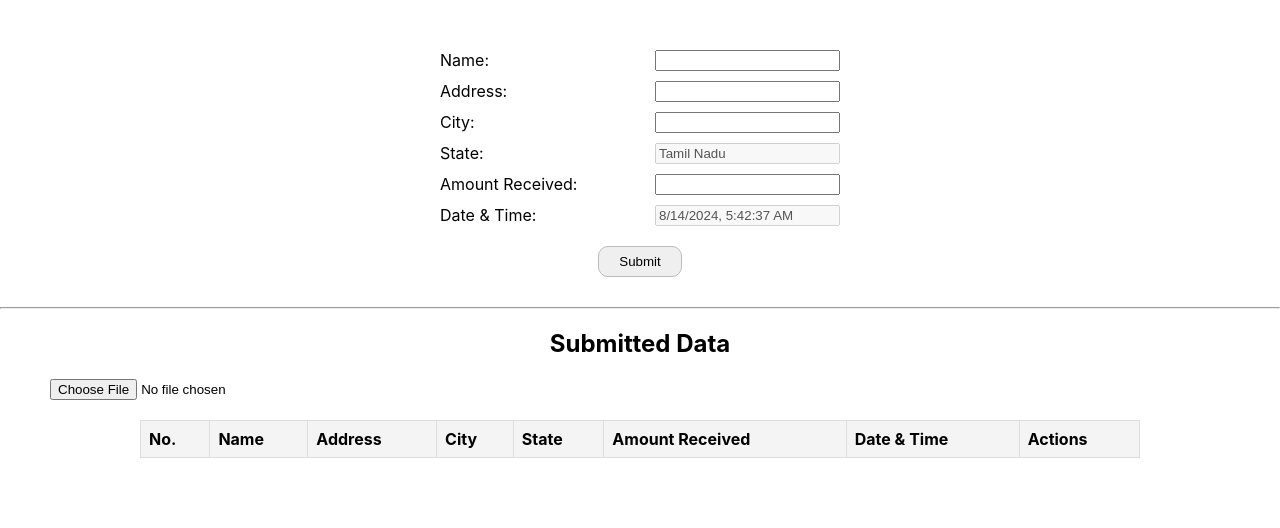
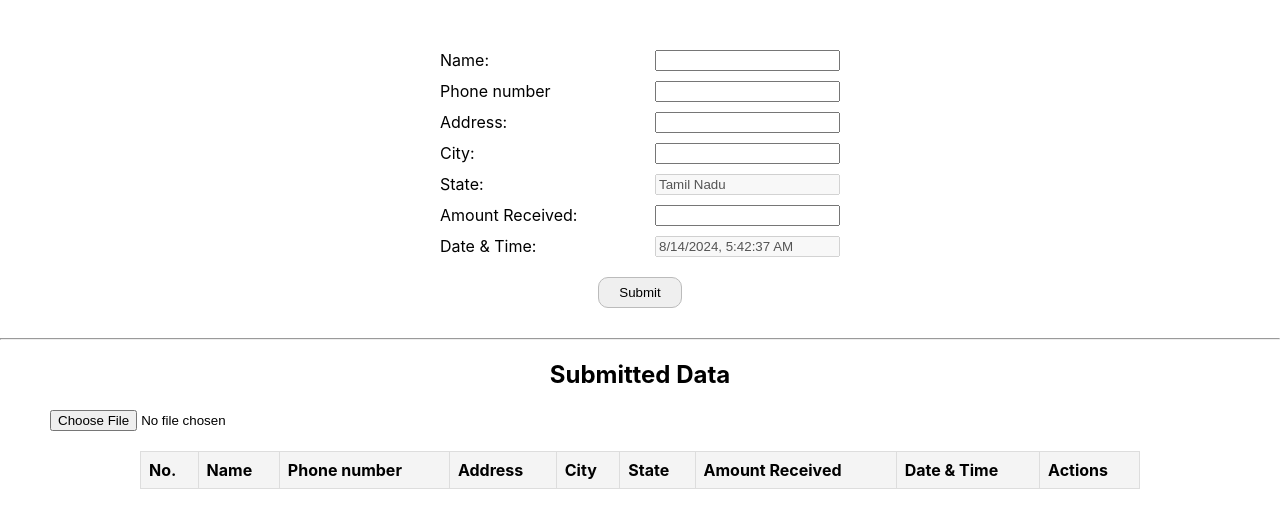
Before and after one commit to ArunS-1010/store-form-data-app, a React (Create React App) app: page / in a window 1280 px wide. Shown: the top 528 px of the page. Built offline with nearby package versions, Linux system fonts and the light colour scheme.

Commit message:
added phno field

```diff
--- a/public/index.html
+++ b/public/index.html
@@ -27,7 +27,7 @@
       work correctly both with client-side routing and a non-root public URL.
       Learn how to configure a non-root public URL by running `npm run build`.
     -->
-    <title>Form to Spreadsheet</title>
+    <title>Receipt Generator App</title>
   </head>
   <body>
     <!-- <noscript>You need to enable JavaScript to run this app.</noscript> -->
--- a/src/components/FormComponent.js
+++ b/src/components/FormComponent.js
@@ -6,6 +6,7 @@ import './FormComponent.css'
 const FormComponent = () => {
   const [formData, setFormData] = useState({
     name: '',
+    phno: '',
     address: '',
     city: '',
     state: 'Tamil Nadu',
@@ -48,6 +49,7 @@ const FormComponent = () => {
     }
     setFormData({
       name: '',
+      phno: '',
       address: '',
       city: '',
       state: 'Tamil Nadu',
@@ -72,7 +74,7 @@ const FormComponent = () => {
   }
 
   const handlePrint = (data) => {
-    const printWindow = window.open('', '_blank')
+    const printWindow = window.open('', '_blank', 'width=400', 'height=500')
     printWindow.document.write('<html><head><title>Print</title>')
     printWindow.document.write('<style>')
     printWindow.document.write(`
@@ -105,6 +107,11 @@ const FormComponent = () => {
     printWindow.document.write(
       '<tr><td class="title">Name:</td><td class="data">' +
         data.name +
+        '</td></tr>'
+    )
+    printWindow.document.write(
+      '<tr><td class="title">Phone no:</td><td class="data">' +
+        data.phno +
         '</td></tr>'
     )
     printWindow.document.write(
@@ -152,6 +159,7 @@ const FormComponent = () => {
 
         const mappedData = jsonData.map((row) => ({
           name: row['Name'] || '',
+          phno: row['Phone number'] || '',
           address: row['Address'] || '',
           city: row['City'] || '',
           state: row['State'] || 'Tamil Nadu', // Default to Tamil Nadu if not provided
@@ -167,6 +175,7 @@ const FormComponent = () => {
 
   const headers = [
     { label: 'Name', key: 'name' },
+    { label: 'Phone number', key: 'phno' },
     { label: 'Address', key: 'address' },
     { label: 'City', key: 'city' },
     { label: 'State', key: 'state' },
@@ -183,6 +192,16 @@ const FormComponent = () => {
             type="text"
             name="name"
             value={formData.name}
+            onChange={handleChange}
+            required
+          />
+        </div>
+        <div className="form-group">
+          <label>Phone number</label>
+          <input
+            type="number"
+            name="phno"
+            value={formData.phno}
             onChange={handleChange}
             required
           />
@@ -259,6 +278,7 @@ const FormComponent = () => {
             <tr>
               <th>No.</th>
               <th>Name</th>
+              <th>Phone number</th>
               <th>Address</th>
               <th>City</th>
               <th>State</th>
@@ -272,6 +292,7 @@ const FormComponent = () => {
               <tr key={index}>
                 <td>{index + 1}</td>
                 <td>{data.name}</td>
+                <td>{data.phno}</td>
                 <td>{data.address}</td>
                 <td>{data.city}</td>
                 <td>{data.state}</td>
```
